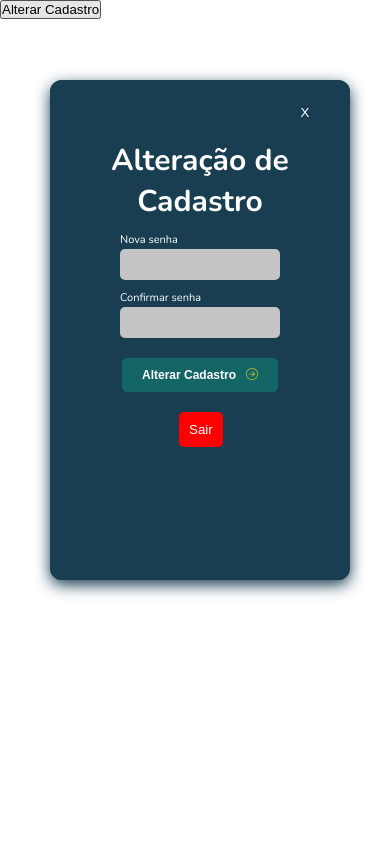
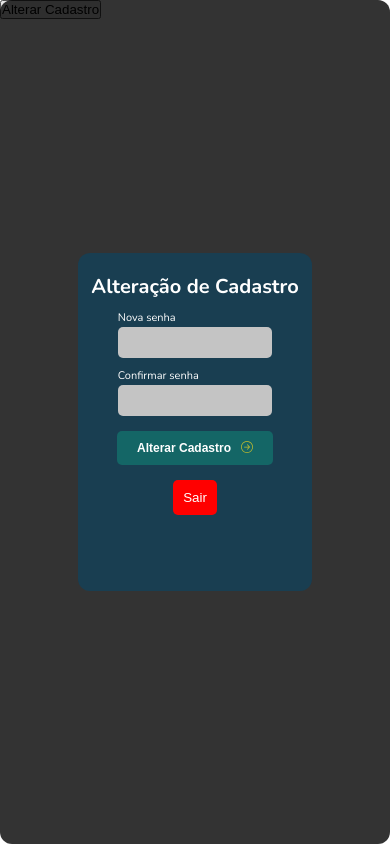
Before and after one commit to lucascortesc/m3-capstone-grupo2, a React (Create React App) app: page /user in a window 390 px wide. Both pictures are taken after a click on the button "Alterar Cadastro". Built offline with nearby package versions, Linux system fonts and the light colour scheme; no server answers; what react-google-maps would draw is missing.

Commit message:
feat: design responsive, and function for close modal width click out screen modal

```diff
--- a/src/Components/ModalUser/index.jsx
+++ b/src/Components/ModalUser/index.jsx
@@ -15,8 +15,7 @@ import { UpdateUserSchema } from "../../Validation";
 
 import Input from "../Input";
 
-
-const ModalUser = ({ closeModal }) => {
+const ModalUser = ({ id = "modal", onClose = () => {}, closeModal }) => {
   const { updateUser } = useContext(UserContext);
   const { updateUserToUser } = useUser();
 
@@ -29,17 +28,18 @@ const ModalUser = ({ closeModal }) => {
     updateUserToUser(data);
   };
 
+  const handleOutsideClick = (e) => {
+    if (e.target.id === id) onClose();
+  };
+
   return (
-    <Styled.Container>
-      <div className="modalContainer">
-        <button className="closeModal" onClick={() => closeModal(false)}>
-          X
-        </button>
+    <Styled.Container id={id} onClick={handleOutsideClick}>
+      <div  className="modalContainer" >
         <div className="title">
           <h1>Alteração de Cadastro</h1>
         </div>
         <div className="body">
-          <form onSubmit={handleSubmit(onSubmitFunction)}>
+          <form className="form" onSubmit={handleSubmit(onSubmitFunction)}>
             <Input
               label="Nova senha"
               register={register}
@@ -72,7 +72,7 @@ const ModalUser = ({ closeModal }) => {
           <div className="leave">
             <Button
               className="buttonLeave"
-              onClick={() => closeModal(false)}
+              onClick={onClose}
               color="white"
               background="red"
               padding="10px"
--- a/src/Components/ModalUser/styles.js
+++ b/src/Components/ModalUser/styles.js
@@ -1,68 +1,85 @@
 import styled from "styled-components";
 
 export const Container = styled.div`
-  background-color: var(--primaryColor);
+    width: 100%;
+    height: 100vh;
+    position: absolute;
+    top:0;
+    left:0
+    z-index: 10;
+
+  background-color: rgba(0,0,0,0.8);
 
   color: white;
 
   font-family: Nunito, sans-serif;
 
   position: absolute;
-  top:80px;
-  left:50px;
 
-  max-width: 300px;
+  display: flex;
 
 
-  display: flex;
   justify-content: center;
   align-items: center;
   border-radius: 12px;
 
-  .body {
-    text-align: left;
-    margin: 0 auto;
-    width: 80%;
-
-  }
 
 
   .modalContainer {
-    width: 301px;
-    height: 500px;
+    width: 60%;
+    height: 40%;
     border-radius: 12px;
     background-color: var(--primaryColor);
-    box-shadow: var(--primaryColor) 0px 5px 15px;
-    display: flex;
+    display:flex;
+    align-items: center;
     flex-direction: column;
-    padding: 25px;
+
+
 }
 
 .closeModal {
-    width: 20px;
-    margin-left: 220px;
+    background-color: transparent;
+    border:none;
+    outline: none;
+    width: 32px;
+    height: 32px;
+    right: calc(-100% + 64px;);
+    top: 16px;
+    display: flex;
+    position: relative;
+    align-items: center;
 
-    border: none;
 
-    color: white;
-    background-color: var(--primaryColor);
+
+
+}
+
+.body {
+    display: flex;
+    flex-direction: column;
+    align-items: center;
 }
 
 .title {
     display: inline-block;
     text-align: center;
     margin-top: 20px;
-    font-size: 15px;
+    font-size: 10px;
+}
+
+.signupButton {
+    margin-top:15px;
 }
 
 .leave {
-    margin: 20px 0px 0px 79px;
-}
-
-.signupButton {
-    margin: 20px 0px 0px 22px;
+    margin-top: 15px;
 
 }
 
+.form {
+    display: flex;
+    flex-direction: column;
+    align-items: center;
 }
+
 `;
--- a/src/Pages/User/index.jsx
+++ b/src/Pages/User/index.jsx
@@ -14,7 +14,9 @@ export const User = () => {
       >
         Alterar Cadastro
       </button>
-      {openModal && <ModalUser closeModal={setOpenModal} />}
+      {openModal ? (
+        <ModalUser onClose={() => setOpenModal(false)}></ModalUser>
+      ) : null}
     </div>
   );
 };
```
